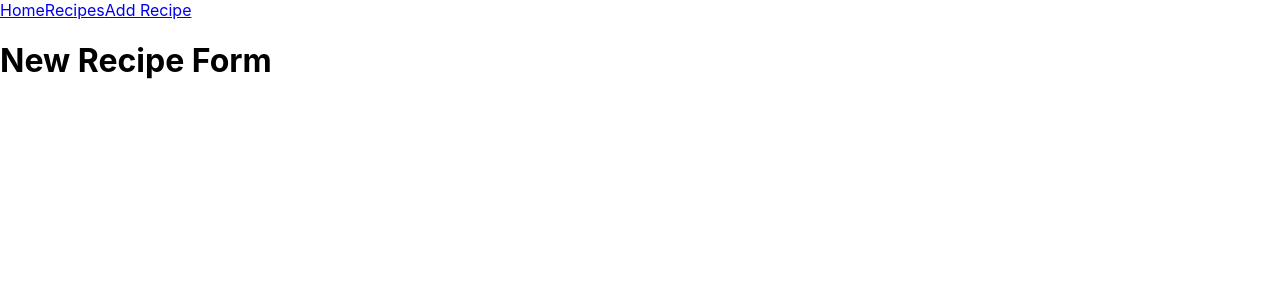
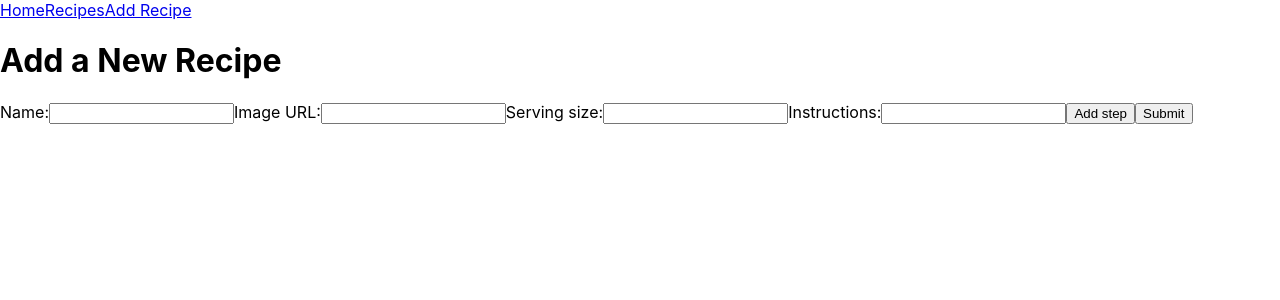
Before and after one commit to jjpark987/phase-2-project, a React (Create React App) app: page /recipes/new in a window 1280 px wide. Shown: the top 300 px of the page. Built offline with nearby package versions, Linux system fonts and the light colour scheme; data requests are answered from the project's data file.

Commit message:
Set up AddRecipe with controlled inputs and useHistory

```diff
--- a/src/components/AddRecipe.js
+++ b/src/components/AddRecipe.js
@@ -1,9 +1,61 @@
 import React, { useState } from "react";
+import { useHistory } from "react-router-dom";
 
-function AddRecipe() {
+function AddRecipe({ onAddNewRecipe }) {
+    const [newRecipe, setNewRecipe] = useState({
+        titleCapitalized: "",
+        image: "",
+        servings: "",
+        instructions: []
+    });
+    let [stepCount, setStepCount] = useState(1);
+    const history = useHistory();
+
+    function handleAddStep(e) {
+        e.preventDefault();
+        setStepCount(++stepCount);
+    }
+
+    function handleSubmit(e) {
+        e.preventDefault();
+        onAddNewRecipe(newRecipe);
+        history.push("/recipes");
+    }
+
     return (
         <div>
-            <h1>New Recipe Form</h1>
+            <h1>Add a New Recipe</h1>
+            <form onSubmit={handleSubmit}>
+                <label>Name:</label>
+                <input
+                    value={newRecipe.name}
+                    onChange={e => setNewRecipe({...newRecipe, titleCapitalized: e.target.value})}
+                />
+                <label>Image URL:</label>
+                <input
+                    value={newRecipe.imageUrl}
+                    onChange={e => setNewRecipe({...newRecipe, image: e.target.value})}
+                />
+                <label>Serving size:</label>
+                <input
+                    value={newRecipe.servingSize}
+                    onChange={e => setNewRecipe({...newRecipe, servings: e.target.value})}
+                />
+                <label>Instructions:</label>
+                {[...Array(stepCount)].map((_, index) => (
+                    <input
+                        key={index}
+                        value={newRecipe.instructions[index] || ""}
+                        onChange={e => {
+                            const newStep = [...newRecipe.instructions];
+                            newStep[index] = e.target.value;
+                            setNewRecipe({...newRecipe, instructions: newStep});
+                        }}
+                    />
+                ))}
+                <button onClick={handleAddStep}>Add step</button>
+                <button type="submit">Submit</button>
+            </form>
         </div>
     );
 }
--- a/src/components/App.js
+++ b/src/components/App.js
@@ -22,8 +22,13 @@ function App() {
       })
       setRecipes(data);
     })
-    .catch(e => console.log(e))
+    .catch(e => console.log(e));
   }, []);
+
+  function addNewRecipe(newRecipe) {
+    newRecipe = {...newRecipe, id: recipes.length + 1}
+    setRecipes([...recipes, newRecipe]);
+  }
 
   return (
     <div className="App">
@@ -36,7 +41,7 @@ function App() {
           <RecipesList recipes={recipes} />
         </Route>
         <Route path="/recipes/new">
-          <AddRecipe />
+          <AddRecipe onAddNewRecipe={addNewRecipe} />
         </Route>
         <Route path="/recipes/:id">
           <RecipeDetail recipes={recipes} />
--- a/src/components/RecipeDetail.js
+++ b/src/components/RecipeDetail.js
@@ -7,7 +7,7 @@ function RecipeDetail({ recipes }) {
 
     useEffect(() => {
         setCurrentRecipe(recipes.find(recipe => recipe.id === parseInt(id)));
-    }, [recipes]);
+    }, [id, recipes]);
 
     if(!currentRecipe) return <h1>Loading...</h1>
 
@@ -16,7 +16,9 @@ function RecipeDetail({ recipes }) {
             <img src={currentRecipe.image} alt={currentRecipe.titleCapitalized} />
             <h1>{currentRecipe.titleCapitalized}</h1>
             <h3>{"Instructions for " + currentRecipe.servings + " servings:"}</h3>
-            <ol>{currentRecipe.instructions.map((step,index) => <li key={index}>{step}</li>)}</ol>
+            <ol>{currentRecipe.instructions.map((step, index) => <li key={index}>{step}</li>)}</ol>
+            {currentRecipe.sourceUrl ? <a href={currentRecipe.sourceUrl}>Go to the recipe website!</a> : null}
+            <br/>
         </div>
     );
 }
--- a/src/components/RecipeItem.js
+++ b/src/components/RecipeItem.js
@@ -6,8 +6,6 @@ function RecipeItem({ recipe }) {
         <div>
             <img src={recipe.image} alt={recipe.title} />
             <h3>{recipe.titleCapitalized}</h3>
-            <a href={recipe.sourceUrl}>Go to the recipe website!</a>
-            <br/>
             <Link to={`/recipes/${recipe.id}`}>See details</Link>
         </div>
     );
```
